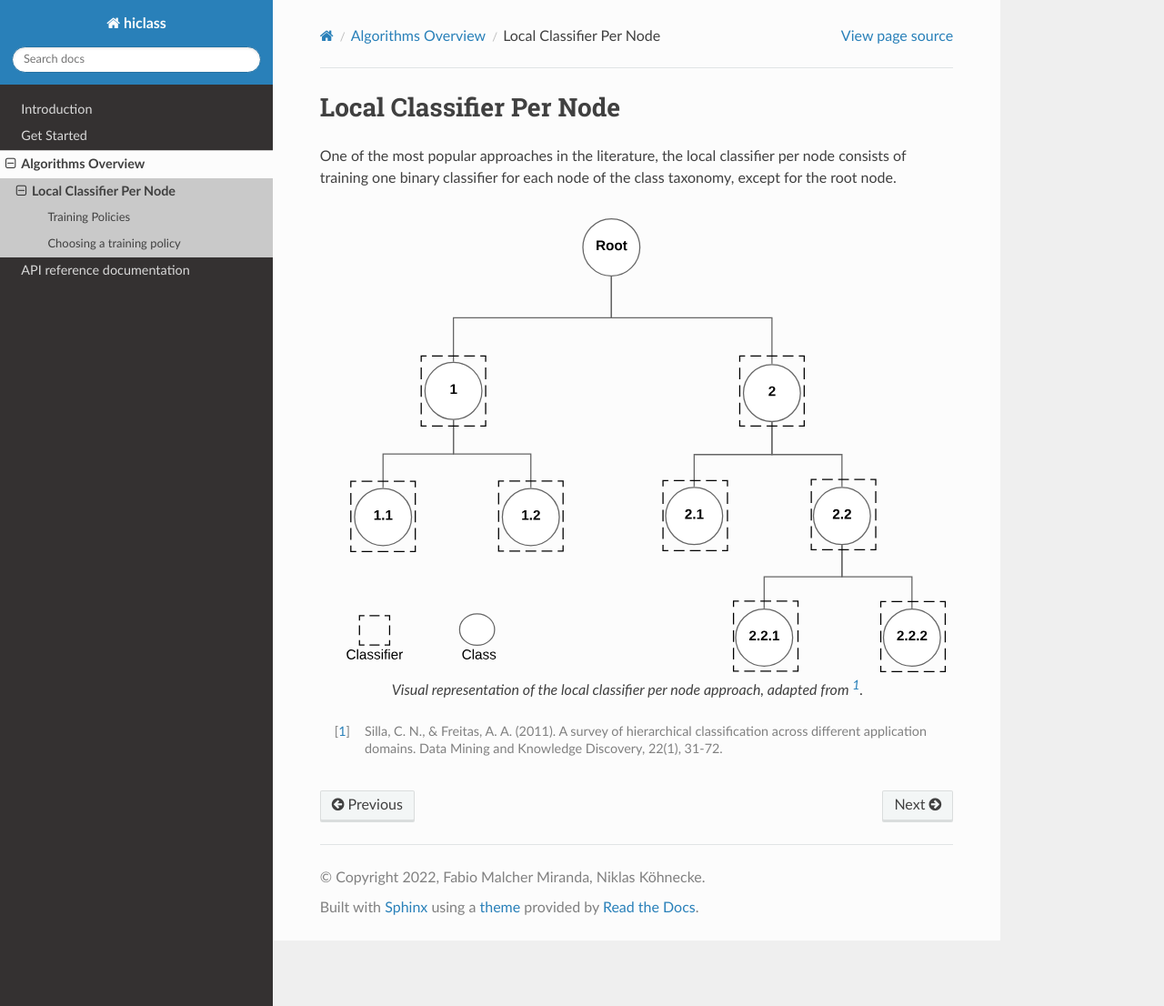
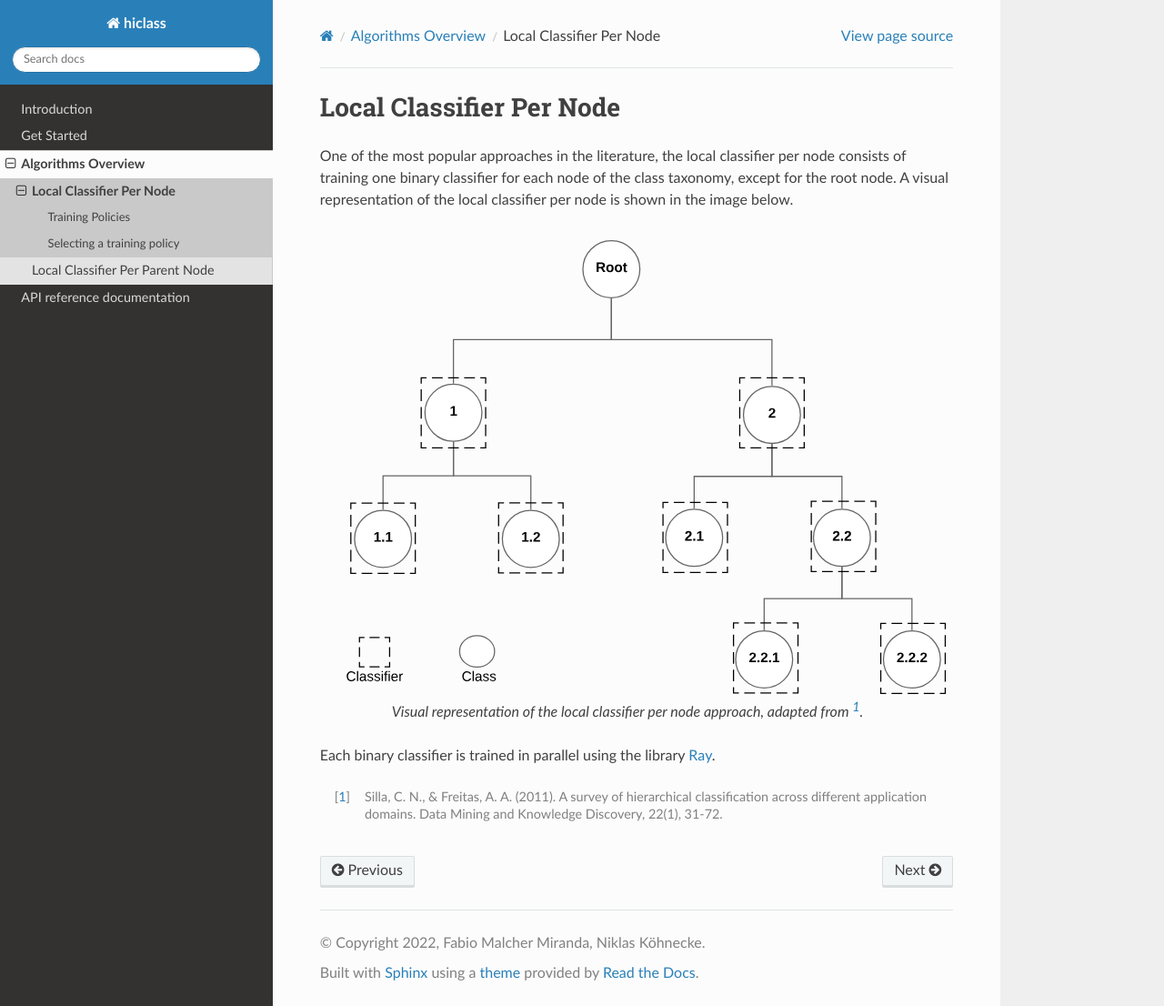
Before and after one commit to scikit-learn-contrib/hiclass, a Sphinx documentation site: the page built from docs/source/design/local_classifier_per_node.rst, in a window 1280 px wide and 1106 px high. Shown: the whole window at 91% size. Built offline with Sphinx 7.4.7 and the Read the Docs theme 2.0.0, drawn with Linux system fonts in a browser that asks for light colours.

Commit message:
Add local classifier per parent node

```diff
--- a/docs/source/design/index.rst
+++ b/docs/source/design/index.rst
@@ -10,3 +10,4 @@
     :maxdepth: 3
 
     local_classifier_per_node
+    local_classifier_per_parent_node
--- a/docs/source/design/local_classifier_per_node.rst
+++ b/docs/source/design/local_classifier_per_node.rst
@@ -3,7 +3,7 @@
 Local Classifier Per Node
 =========================
 
-One of the most popular approaches in the literature, the local classifier per node consists of training one binary classifier for each node of the class taxonomy, except for the root node.
+One of the most popular approaches in the literature, the local classifier per node consists of training one binary classifier for each node of the class taxonomy, except for the root node. A visual representation of the local classifier per node is shown in the image below.
 
 .. figure:: local_classifier_per_node.svg
    :align: center
@@ -14,6 +14,8 @@
     :hidden:
 
     training_policies
-    choosing_training_policy
+    selecting_training_policy
+
+Each binary classifier is trained in parallel using the library `Ray <https://www.ray.io/>`_.
 
 .. [1] Silla, C. N., & Freitas, A. A. (2011). A survey of hierarchical classification across different application domains. Data Mining and Knowledge Discovery, 22(1), 31-72.
--- a/docs/source/design/choosing_training_policy.rst
+++ b/docs/source/design/selecting_training_policy.rst
@@ -1,5 +1,5 @@
-Choosing a training policy
-==========================
+Selecting a training policy
+===========================
 
 The siblings policy is used by default on the local classifier per node, but the remaining ones can be used with the parameter :literal:`binary_policy`, for example:
 
```
Also changed, not shown: docs/source/design/local_classifier_per_parent_node.rst (added, +15 -0 lines), docs/source/design/local_classifier_per_parent_node.svg (added).
